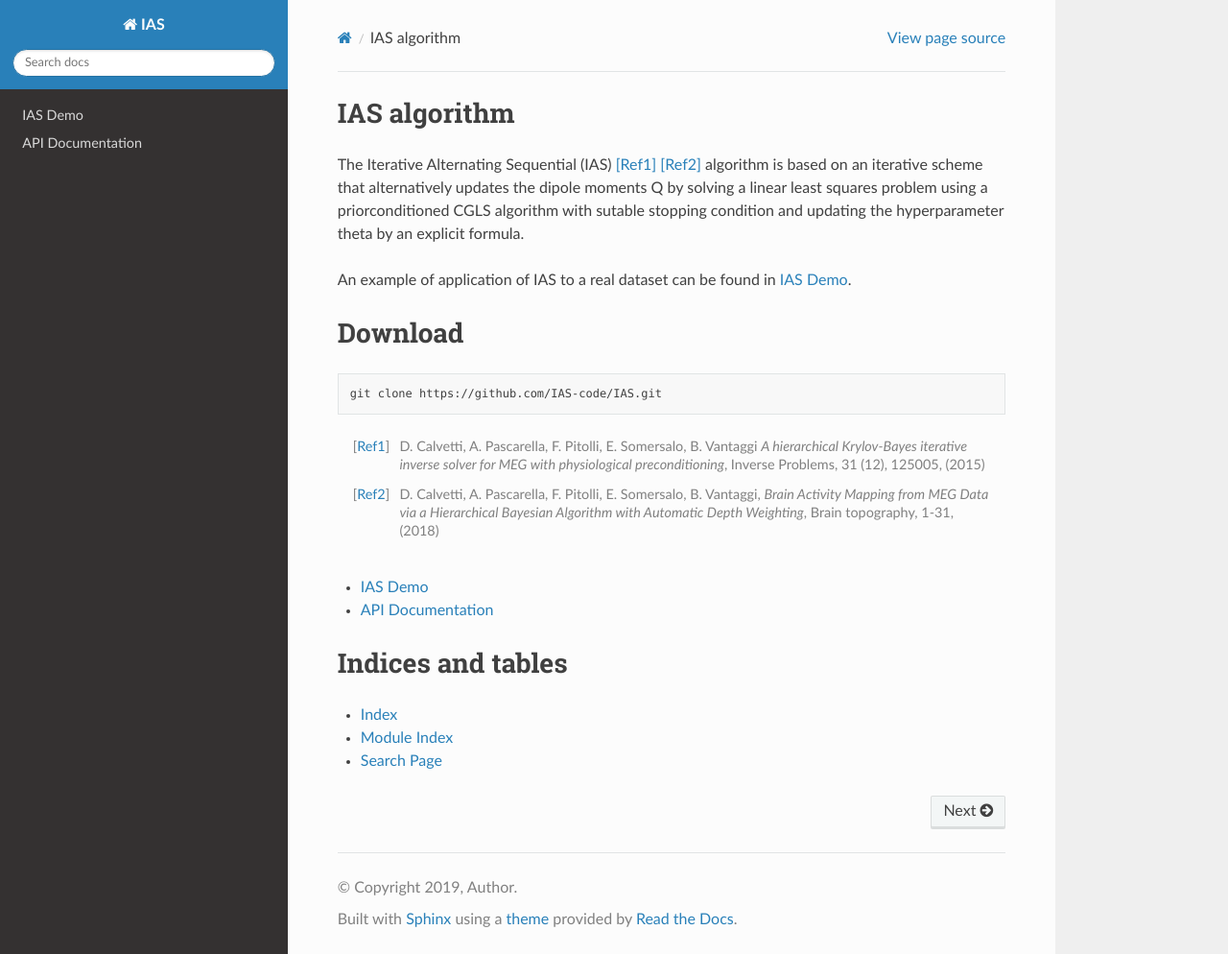
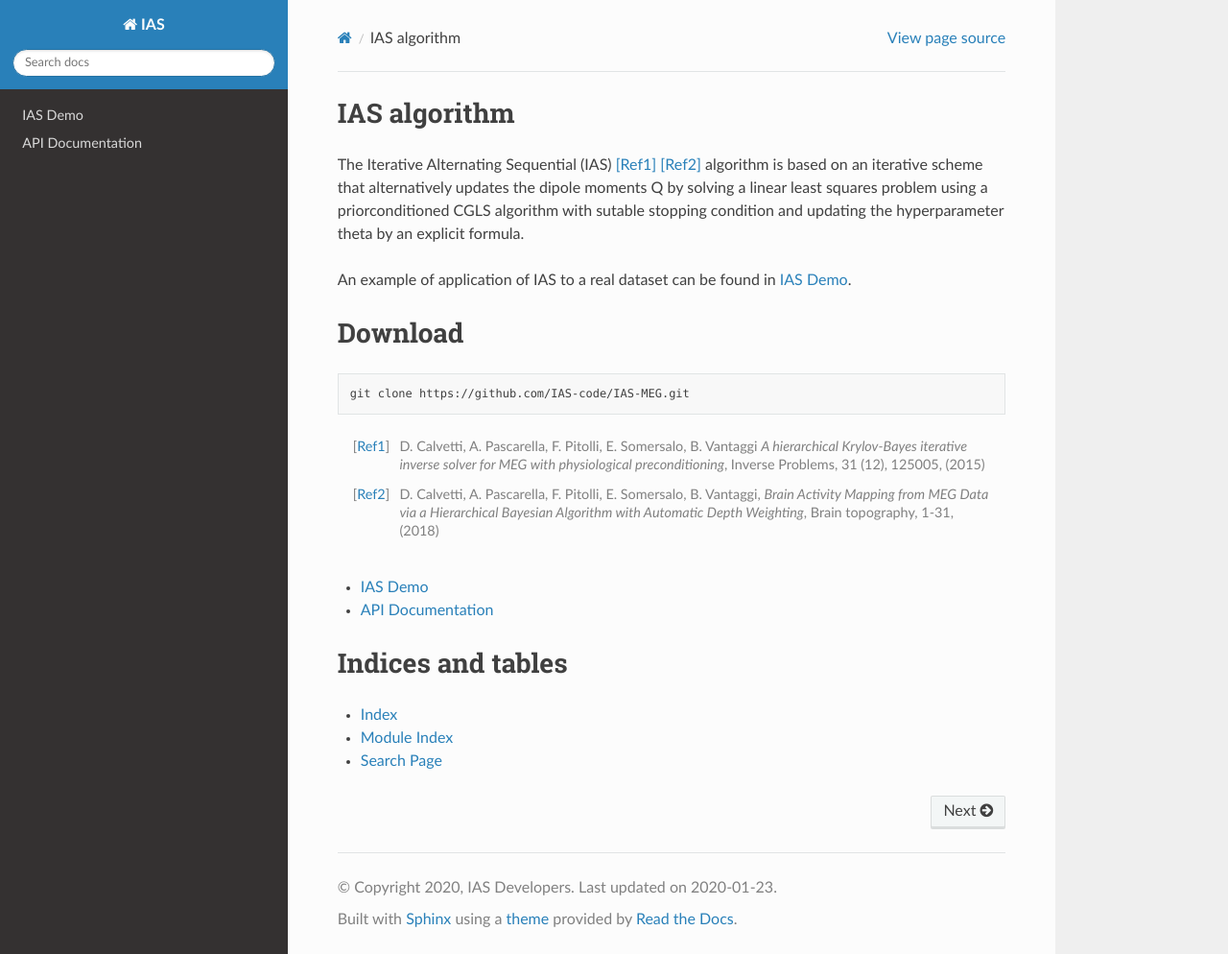
Before and after one commit to IAS-code/IAS-MEEG, a Sphinx documentation site: the page built from doc/index.rst, in a window 1280 px wide and 994 px high. Shown: the whole window at 96% size. Built offline with Sphinx 7.4.7 and the Read the Docs theme 2.0.0, drawn with Linux system fonts in a browser that asks for light colours.

Commit message:
change package name

```diff
--- a/doc/api.rst
+++ b/doc/api.rst
@@ -6,7 +6,7 @@
 
 Functions:
 
-.. currentmodule:: IAS
+.. currentmodule:: IAS-MEG
 
 .. autofunction:: IAS_algorithm
 .. autofunction:: BuildAnatomicalPrior
--- a/doc/conf.py
+++ b/doc/conf.py
@@ -17,10 +17,14 @@
 sys.path.insert(0, '/home/pasca/Dropbox/MEGSIM_public_code/public_matlab_code/IAS')
 import sphinx_rtd_theme
 
+from datetime import date
+
 # -- Project information -----------------------------------------------------
 
 project = 'IAS'
-copyright = '2019, Author'
+td = date.today()
+copyright = u'%s, IAS Developers. Last updated on %s' % (td.year,
+                                                                td.isoformat())
 author = 'Author'
 
 # The short X.Y version
--- a/doc/index.rst
+++ b/doc/index.rst
@@ -19,7 +19,7 @@
 
 .. code-block:: bash
 
-    git clone https://github.com/IAS-code/IAS.git
+    git clone https://github.com/IAS-code/IAS-MEG.git
 
 
 .. [Ref1] D. Calvetti, A. Pascarella, F. Pitolli, E. Somersalo, B. Vantaggi
```
